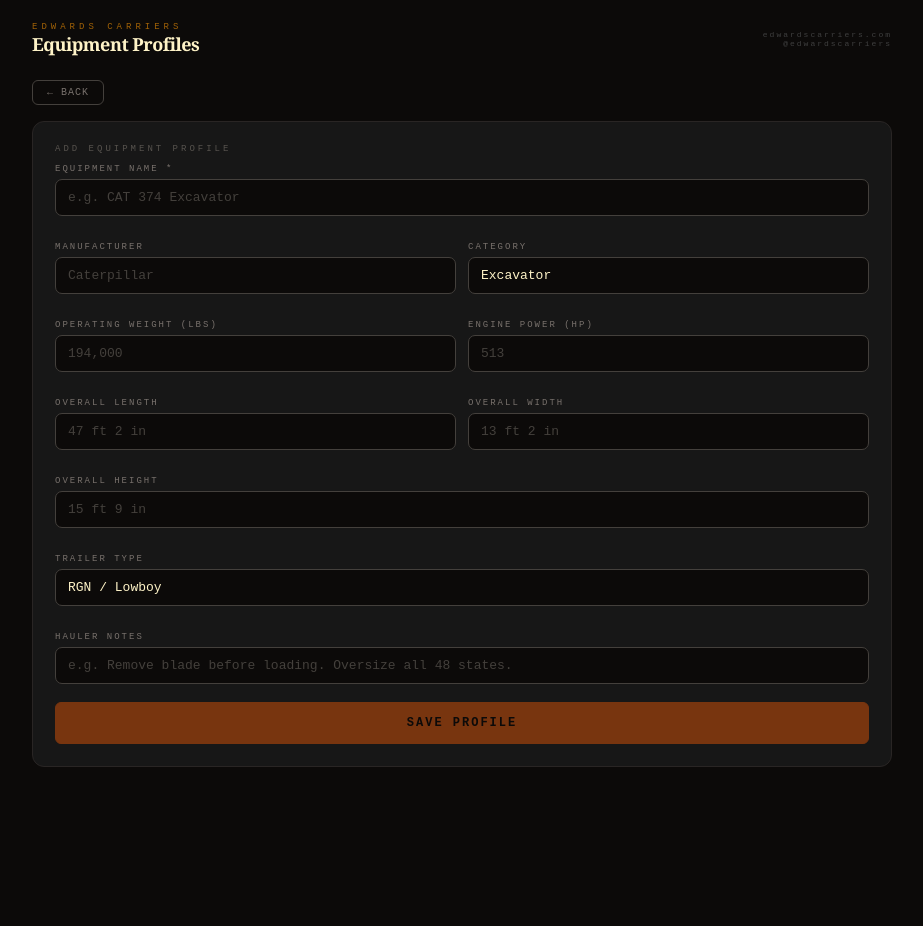
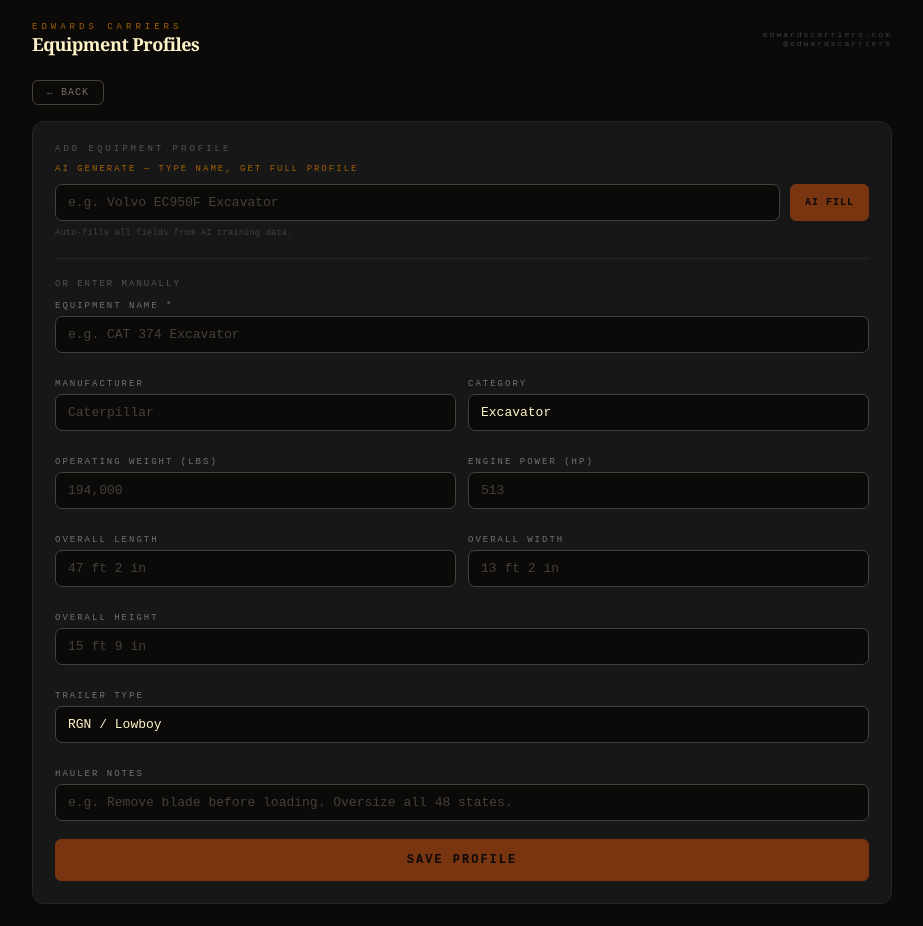
Before and after one commit to omarcedwards-arch/ec-equipment-profiles, a React (Vite) app: page / in a window 1280 px wide. Both pictures are taken after typing "Sample" into the empty fields and a click on the button "+ ADD". Shown: the whole page, without its empty margins (178-1101 px from the left). Before the commit the page ends 800 px from the top, so only its background shows below. Built offline with nearby package versions, Linux system fonts and the light colour scheme; the HTML template or start-up script is replaced by a standard one.

Commit message:
add ai generate button

```diff
--- a/src/App.jsx
+++ b/src/App.jsx
@@ -705,6 +705,17 @@ export default function App() {
       <div style={{background:"#171717",border:"1px solid #292524",borderRadius:12,padding:22}}>
         <SL>Add Equipment Profile</SL>
 
+        <div style={{marginBottom:20,paddingBottom:20,borderBottom:"1px solid #292524"}}>
+          <div style={{fontSize:9,color:"#a16207",fontFamily:"monospace",letterSpacing:2,marginBottom:10}}>AI GENERATE — TYPE NAME, GET FULL PROFILE</div>
+          <div style={{display:"flex",gap:10}}>
+            <input value={aiQuery} onChange={e=>setAiQuery(e.target.value)} onKeyDown={e=>e.key==="Enter"&&generateNew()} placeholder="e.g. Volvo EC950F Excavator" style={{flex:1,background:"#0c0a09",border:"1px solid #44403c",borderRadius:7,padding:"10px 12px",color:"#fef3c7",fontSize:13,fontFamily:"monospace",outline:"none"}}/>
+            <Btn amber onClick={generateNew} disabled={aiAdding||!aiQuery.trim()}>{aiAdding?"Generating"+aiDots:"AI FILL"}</Btn>
+          </div>
+          <div style={{fontSize:9,color:"#44403c",fontFamily:"monospace",marginTop:7}}>Auto-fills all fields from AI training data.</div>
+          {addError&&<div style={{background:"#450a0a",border:"1px solid #991b1b",borderRadius:8,padding:12,color:"#fca5a5",fontFamily:"monospace",fontSize:11,marginTop:10}}>{addError}</div>}
+        </div>
+        <div style={{fontSize:9,color:"#57534e",fontFamily:"monospace",letterSpacing:2,marginBottom:12}}>OR ENTER MANUALLY</div>
+
         <div style={{display:"grid",gridTemplateColumns:"1fr 1fr",gap:12,marginBottom:4}}>
           <div style={{gridColumn:"1/-1",...ROW}}>
             <span style={LBL}>Equipment Name *</span>
--- a/src/main.jsx
+++ /dev/null
@@ -1,9 +0,0 @@
-import React from "react";
-import ReactDOM from "react-dom/client";
-import App from "./App.jsx";
-
-ReactDOM.createRoot(document.getElementById("root")).render(
-  <React.StrictMode>
-    <App />
-  </React.StrictMode>
-);
```
